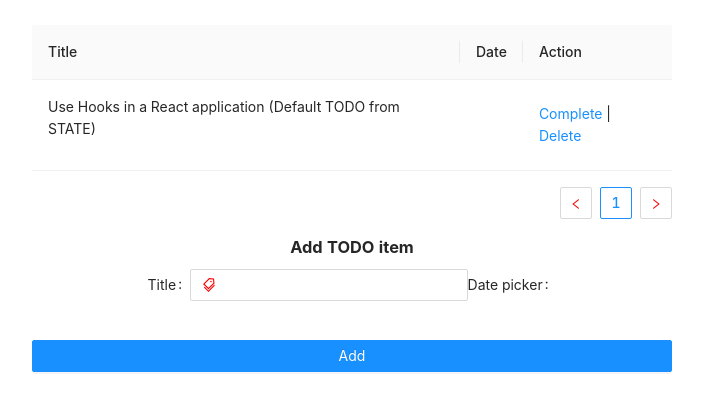
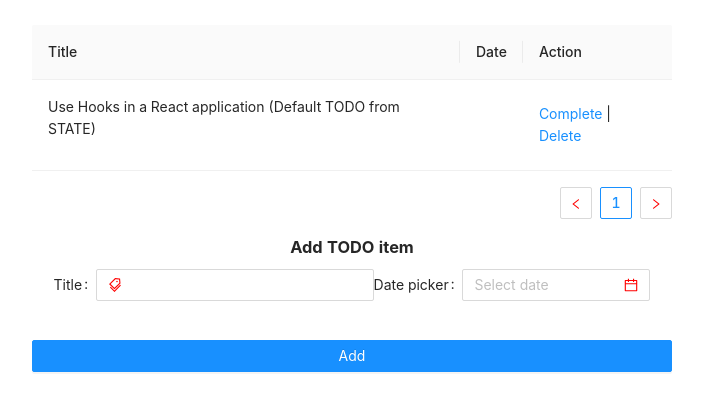
Before and after one commit to w3bdesign/todo-hooks, a React (Create React App) app: page / in a window 1280 px wide. Shown: the top 410 px of the page, without its empty margins (288-991 px from the left). Built offline with nearby package versions, Linux system fonts and the light colour scheme.

Commit message:
Start work on DatePicker

```diff
--- a/src/App.js
+++ b/src/App.js
@@ -4,7 +4,7 @@ import { Table, Row, Col } from 'antd';
 import 'antd/dist/antd.css';
 import './App.css';
 
-import TodoForm from './components/Form/form.component';
+import TodoForm from './components/Form/Form.component';
 import { todoReducer } from './components/Form/FormReducer';
 
 import { FORM_INITIAL_STATE } from './constants/INITIAL_STATE';
--- a/src/components/Form/form.component.jsx
+++ b/src/components/Form/form.component.jsx
@@ -4,7 +4,7 @@ import { TagsOutlined } from '@ant-design/icons'; // Icon
 
 import { openNotification } from '../../functions/openNotification';
 
-//import Calendar from '../Calendar/calendar.component';
+import Calendar from '../Calendar/calendar.component';
 
 import { TodoContext } from '../../App';
 
@@ -46,9 +46,9 @@ const TodoForm = () => {
 
           <Col>
             <Form.Item label="Date picker">
-              {
-                //<Calendar onChange={() => console.log('Change!')} />
-              }
+
+                <Calendar onChange={() => console.log('Change!')} />
+
             </Form.Item>
           </Col>
         </Row>
```
